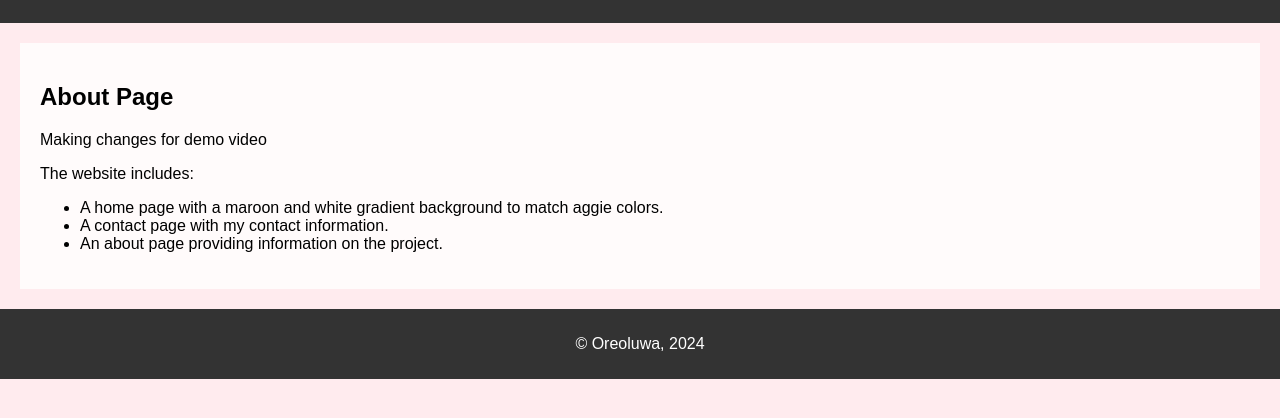
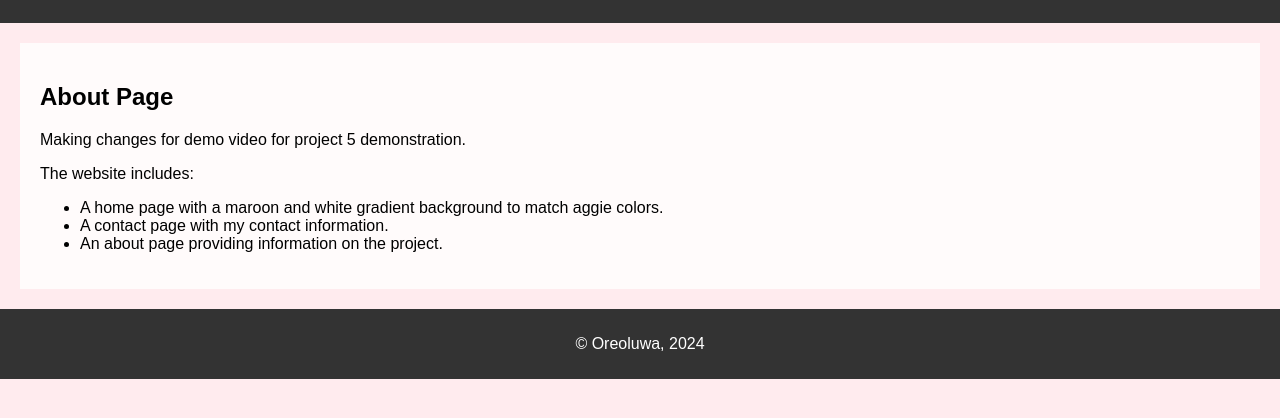
Before and after one commit to oreogunleye24/Project-5-412, a plain HTML site: page about.html in a window 1280 px wide. Shown: the part 84-502 px from the top of the page. Drawn offline with Linux system fonts and the light colour scheme.

Commit message:
Update about.html

```diff
--- a/about.html
+++ b/about.html
@@ -20,7 +20,7 @@
     <main>
       <h2>About Page</h2>
       <p>
-        Making changes for demo video
+        Making changes for demo video for project 5 demonstration.
       </p>
       <p>The website includes:</p>
       <ul>
```
